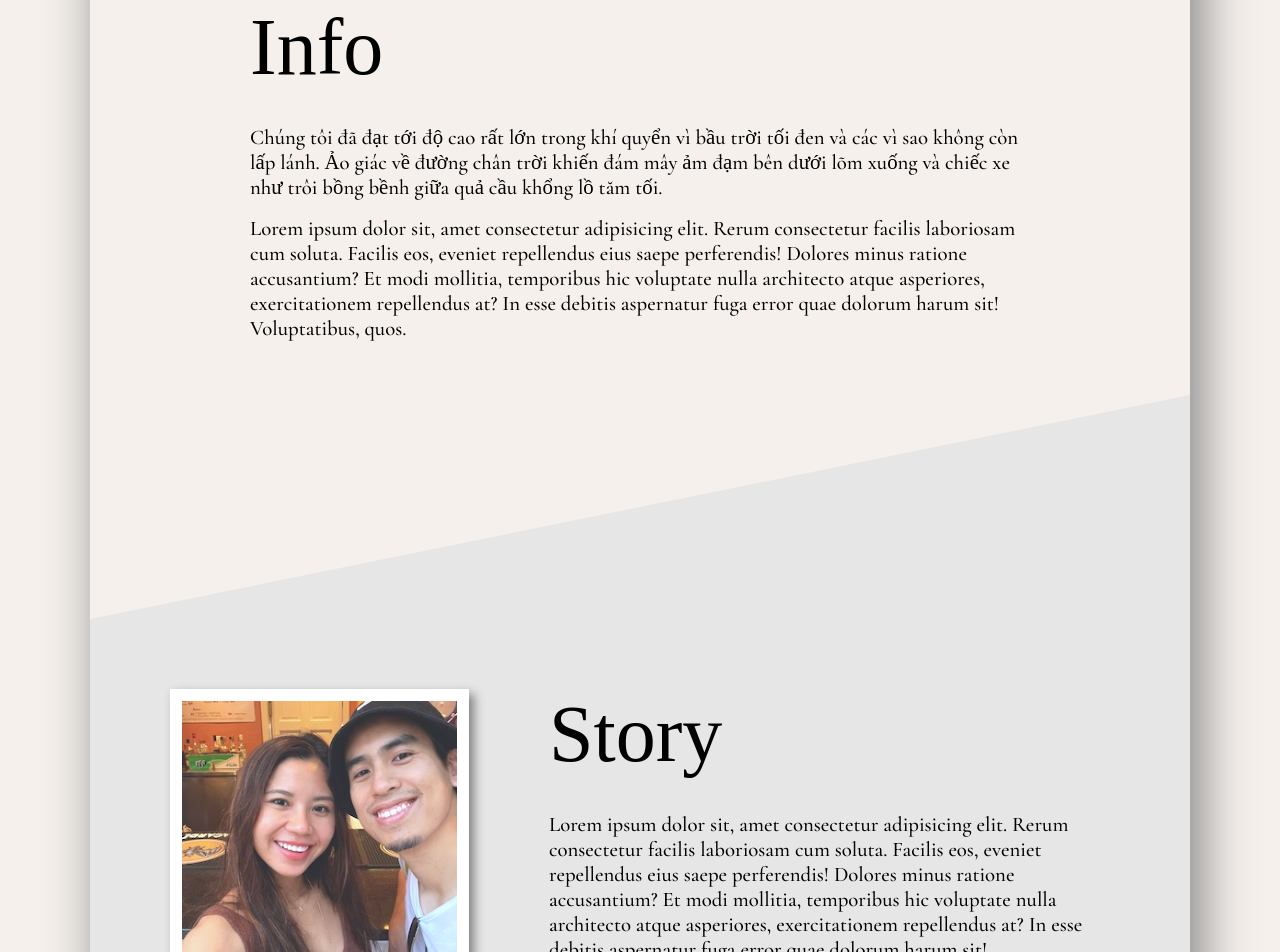
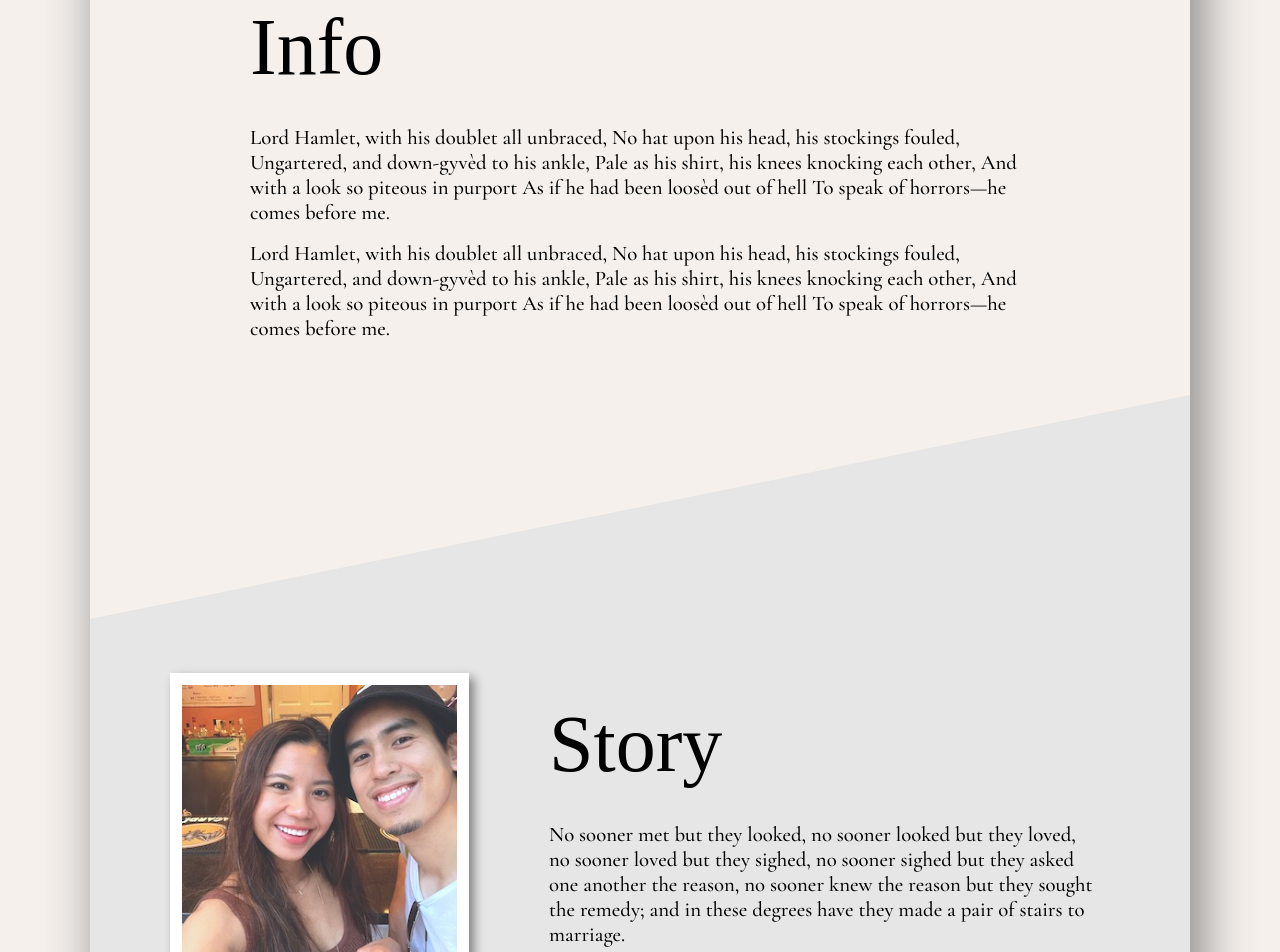
Before and after one commit to ducmvo/duckha, a Next.js app: page / in a window 1280 px wide. Shown: the part 1020-1972 px from the top of the page. Built offline with nearby package versions, Linux system fonts and the light colour scheme; a web font is replaced by a local one.

Commit message:
add sample content

```diff
--- a/src/components/Footer/Footer.tsx
+++ b/src/components/Footer/Footer.tsx
@@ -78,7 +78,7 @@ const Footer = () => {
 						</WebsiteRights> */}
                         <SocialIcons>
                             <SocialIconLink
-                                href="//www.facebook/duckha2022"
+                                href="//www.facebook.com/duckha2022"
                                 target="_blank"
                                 arial-label="Facebook"
                             >
--- a/src/components/Info/Info.tsx
+++ b/src/components/Info/Info.tsx
@@ -1,29 +1,16 @@
 import { FC } from 'react'
 import Section from '@components/Section'
-import { sectionID } from '@libs/data'
+import { info, sectionID } from '@libs/data'
 type InfoProps = {
     id?: string
 }
 const Info: FC<InfoProps> = (props) => {
     const { id } = props
     return (
-        <Section title={sectionID[0]} id={sectionID[0]}>
-            <p>
-                Chúng tôi đã đạt tới độ cao rất lớn trong khí quyển vì bầu trời
-                tối đen và các vì sao không còn lấp lánh. Ảo giác về đường chân
-                trời khiến đám mây ảm đạm bên dưới lõm xuống và chiếc xe như
-                trôi bồng bềnh giữa quả cầu khổng lồ tăm tối.
-            </p>
-
-            <p>
-                Lorem ipsum dolor sit, amet consectetur adipisicing elit. Rerum
-                consectetur facilis laboriosam cum soluta. Facilis eos, eveniet
-                repellendus eius saepe perferendis! Dolores minus ratione
-                accusantium? Et modi mollitia, temporibus hic voluptate nulla
-                architecto atque asperiores, exercitationem repellendus at? In
-                esse debitis aspernatur fuga error quae dolorum harum sit!
-                Voluptatibus, quos.
-            </p>
+        <Section title={id} id={id}>
+            {info.map((p, i) => (
+                <p key={i}>{p}</p>
+            ))}
         </Section>
     )
 }
--- a/src/components/RSVP/RSVPElements.tsx
+++ b/src/components/RSVP/RSVPElements.tsx
@@ -5,8 +5,8 @@ export const Container = styled.div`
     display: flex;
     justify-content: center;
     align-items: center;
+    flex-direction: column;
     min-height: 100vh;
-    padding: 5rem 0;
 `
 
 export const FormWrap = styled.div`
@@ -15,6 +15,7 @@ export const FormWrap = styled.div`
     justify-content: center;
     align-items: center;
     flex-direction: column;
+    padding: 0 0 150px 0;
 `
 
 export const FormTitle = styled.h1`
@@ -76,12 +77,14 @@ export const RSVPInfo = styled.div`
     justify-content: center;
     align-items: center;
     margin-bottom: 1rem;
+    background: inherit;
 `
 
 export const RSVPTitle = styled.div`
     font-size: min(2.5rem, 15vw);
     font-family: 'Ballet';
     padding: 0.2rem;
+    background: inherit;
 `
 
 export const RSVPContent = styled.div`
@@ -91,6 +94,7 @@ export const RSVPContent = styled.div`
     padding-bottom: 0.2rem;
     text-transform: uppercase;
     text-align: center;
+    background: inherit;
 `
 
 export const GuestAttendanceForm = styled.form`
--- a/src/components/Section/SectionElements.tsx
+++ b/src/components/Section/SectionElements.tsx
@@ -4,6 +4,7 @@ import { SectionProps } from './Section'
 
 export const Container = styled.div<SectionProps>`
     display: flex;
+    width: 100%;
     justify-content: center;
     align-items: center;
     padding: ${({ noPadding }) => (noPadding ? '0' : '150px 0')};
--- a/src/components/Story/Story.tsx
+++ b/src/components/Story/Story.tsx
@@ -1,15 +1,15 @@
 import Section from '@components/Section'
 import React, { FC } from 'react'
 import Image from 'next/image'
-import { ImgWrap, SectionWrap, StoryContainer } from './StoryElements'
-import { sectionID } from '@libs/data'
+import { ImgWrap, SectionWrap, StoryContainer, Text } from './StoryElements'
+import { sectionID, story } from '@libs/data'
 type StoryProps = {
     id?: string
 }
 const Story: FC<StoryProps> = (props) => {
     const { id } = props
     return (
-        <Section skew noPadding id={sectionID[1]}>
+        <Section skew noPadding id={id}>
             <StoryContainer>
                 <ImgWrap>
                     <Image
@@ -20,15 +20,10 @@ const Story: FC<StoryProps> = (props) => {
                     />
                 </ImgWrap>
                 <SectionWrap>
-                    <Section title={sectionID[1]} noPadding>
-                        Lorem ipsum dolor sit, amet consectetur adipisicing
-                        elit. Rerum consectetur facilis laboriosam cum soluta.
-                        Facilis eos, eveniet repellendus eius saepe perferendis!
-                        Dolores minus ratione accusantium? Et modi mollitia,
-                        temporibus hic voluptate nulla architecto atque
-                        asperiores, exercitationem repellendus at? In esse
-                        debitis aspernatur fuga error quae dolorum harum sit!
-                        Voluptatibus, quos.
+                    <Section title={id} noPadding>
+                        {story.map((s, i) => (
+                            <Text key={i}>{s}</Text>
+                        ))}
                     </Section>
                 </SectionWrap>
             </StoryContainer>
--- a/src/components/Story/StoryElements.tsx
+++ b/src/components/Story/StoryElements.tsx
@@ -31,3 +31,6 @@ export const SectionWrap = styled.div`
         padding: 0 3rem;
     }
 `
+export const Text = styled.p`
+    background: inherit;
+`
--- a/src/libs/data.ts
+++ b/src/libs/data.ts
@@ -29,3 +29,28 @@ export const sectionID = ['Info', 'Story']
 export const nameTag = 'duckha'
 export const names = 'Duc&Kha'
 export const location = 'Hue, Vietnam'
+export const story = [
+    `No sooner met but they looked,
+    no sooner looked but they loved,
+    no sooner loved but they sighed,
+    no sooner sighed but they asked one another the reason,
+    no sooner knew the reason but they sought the remedy;
+    and in these degrees have they made a pair of stairs to marriage.`,
+]
+
+export const info = [
+    `Lord Hamlet, with his doublet all unbraced,
+    No hat upon his head, his stockings fouled,
+    Ungartered, and down-gyvèd to his ankle,
+    Pale as his shirt, his knees knocking each other,
+    And with a look so piteous in purport
+    As if he had been loosèd out of hell
+    To speak of horrors—he comes before me.`,
+    `Lord Hamlet, with his doublet all unbraced,
+    No hat upon his head, his stockings fouled,
+    Ungartered, and down-gyvèd to his ankle,
+    Pale as his shirt, his knees knocking each other,
+    And with a look so piteous in purport
+    As if he had been loosèd out of hell
+    To speak of horrors—he comes before me.`,
+]
--- a/src/pages/index.tsx
+++ b/src/pages/index.tsx
@@ -8,6 +8,7 @@ import { useToggle } from '@hooks'
 import Footer from '@components/Footer'
 import Info from '@components/Info'
 import CountDown from '@components/CountDown'
+import { sectionID } from '@libs/data'
 
 const Home: NextPage = () => {
     const [isOpen, setIsOpen] = useToggle(false)
@@ -21,8 +22,8 @@ const Home: NextPage = () => {
             <Navbar toggleSideBar={toggleSideBar} />
             <Hero />
             <CountDown />
-            <Info id="info" />
-            <Story id="story" />
+            <Info id={sectionID[0]} />
+            <Story id={sectionID[1]} />
             <Footer />
         </>
     )
```
Also changed, not shown: src/components/RSVP/RSVP.tsx (+12 -3 lines).
